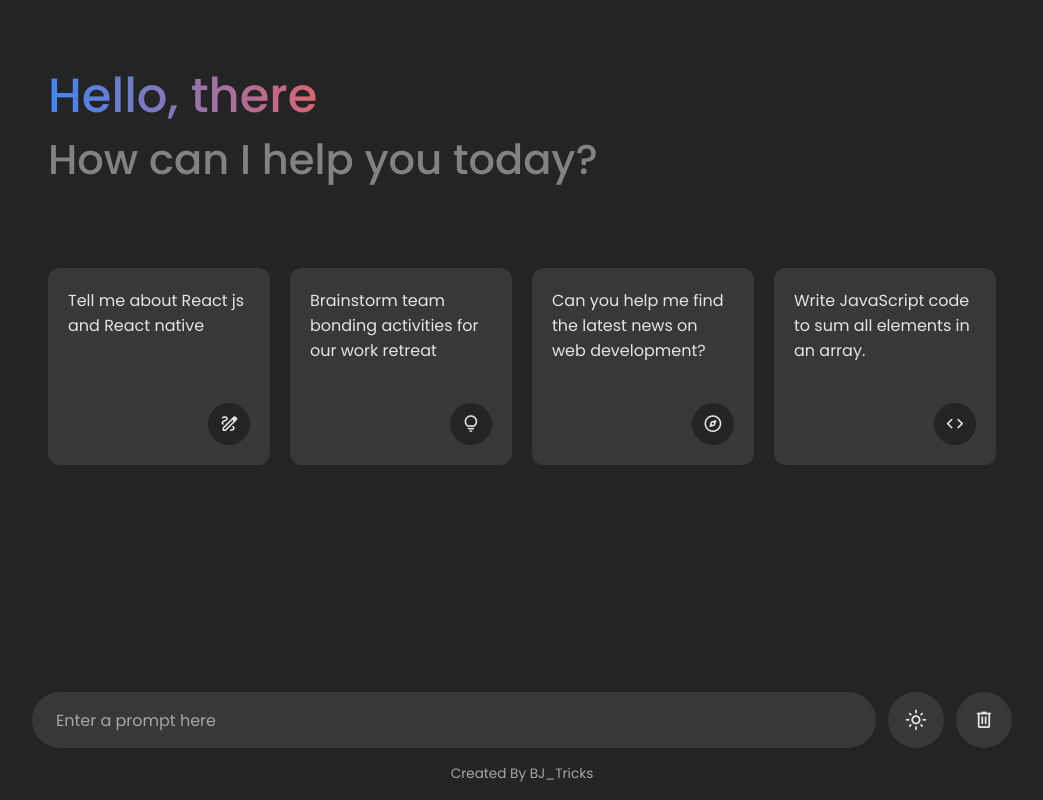
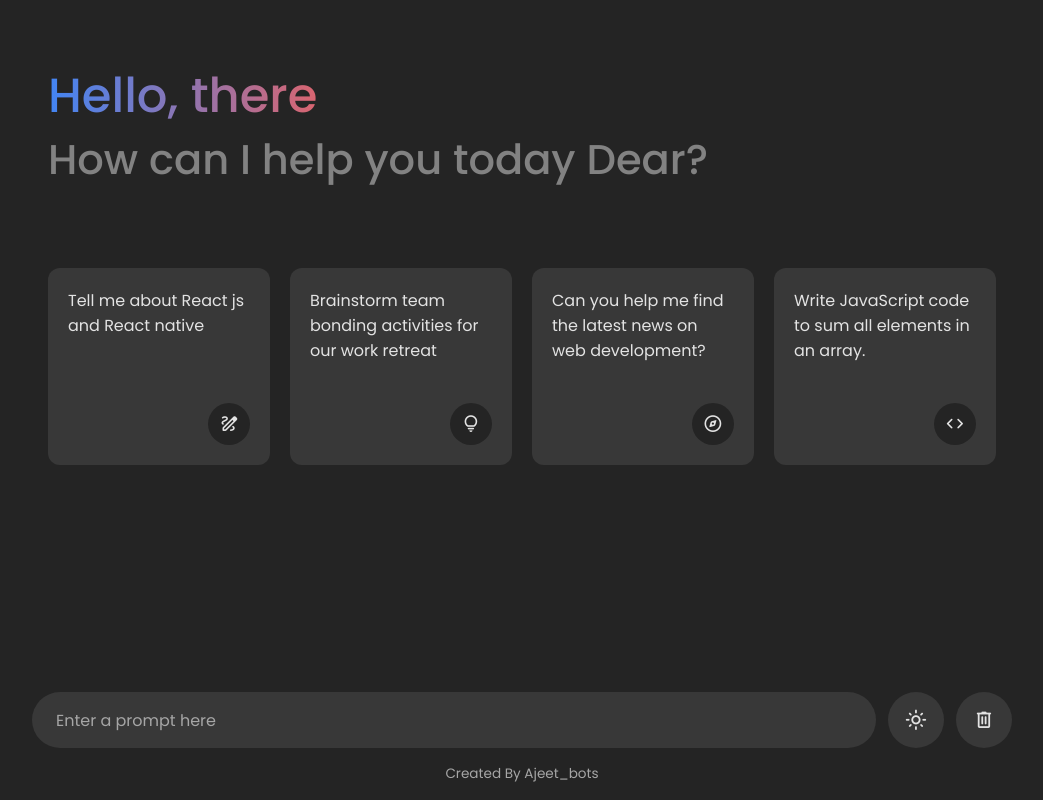
Before and after one commit to Ajeetx24/Gemini-Ai, a plain HTML site: page index.html in a window 1280 px wide. Shown: the whole page, without its empty margins (118-1161 px from the left). Drawn offline with nearby package versions, Linux system fonts and the light colour scheme; a script that the page names is missing.

Commit message:
Update and rename gemini.html to index.html

```diff
--- a/gemini.html
+++ b/index.html
@@ -1,7 +1,7 @@
 <!DOCTYPE html><!-- Coding By mr,bablu - t.me/bj_devs--><html lang="en"><head>
   <meta charset="UTF-8">
   <meta name="viewport" content="width=device-width, initial-scale=1.0">
-  <title>Gemini Chatbot | BJ_Coder</title>
+  <title>Gemini Chatbot | Ajeet bots</title>
 
   <!-- Meta Description for SEO -->
   <meta name="description" content="Gemini Chatbot is your AI assistant for planning events, improving skills, finding the latest news, and writing code. Get answers quickly and accurately!">
@@ -27,7 +27,7 @@
   <header class="header">
     <!-- Header Greetings -->
     <h1 class="title">Hello, there</h1>
-    <p class="subtitle">How can I help you today?</p>
+    <p class="subtitle">How can I help you today Dear?</p>
 
     <!-- Suggestion list -->
     <ul class="suggestion-list">
@@ -66,7 +66,7 @@
       </div>
     </form>
     <p class="disclaimer-text">
-      Created By BJ_Tricks
+      Created By Ajeet_bots
     </p>
   </div>
 
```
